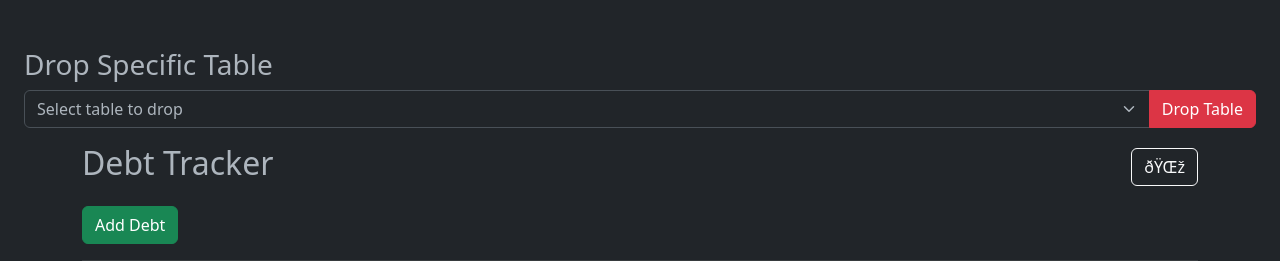
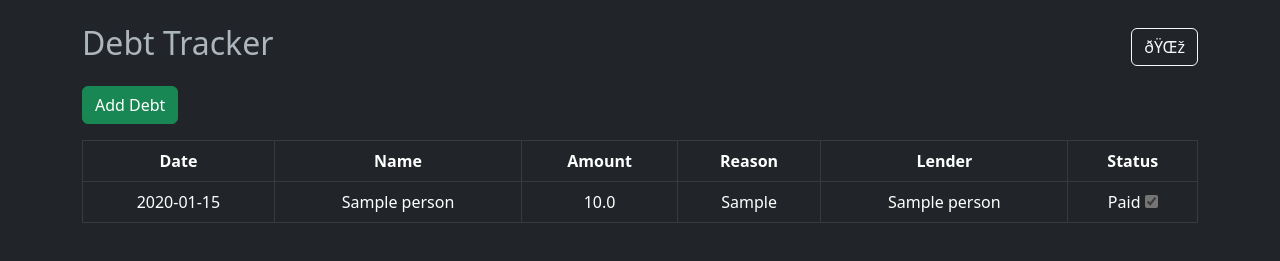
Before and after one commit to aalvincris03/Mainu, a Flask app: page / in a window 1280 px wide. Shown: the top 261 px of the page. Run offline with Flask 3, Linux system fonts and the light colour scheme; tables that the repository leaves empty hold one stand-in row (values such as "Sample post").

Commit message:
Update index.html

```diff
--- a/main/templates/index.html
+++ b/main/templates/index.html
@@ -1,16 +1,3 @@
-<h3 class="mt-4">Drop Specific Table</h3>
-        <form method="POST" onsubmit="return confirm('Drop selected table?');">
-            <div class="input-group mt-2 mb-3">
-                <select name="table_name" class="form-select" required>
-                    <option value="" disabled selected>Select table to drop</option>
-                    {% for table in tables %}
-                        <option value="{{ table }}">{{ table }}</option>
-                    {% endfor %}
-                </select>
-                <button type="submit" class="btn btn-danger">Drop Table</button>
-            </div>
-        </form>
-
 
 
 <!DOCTYPE html>
```
